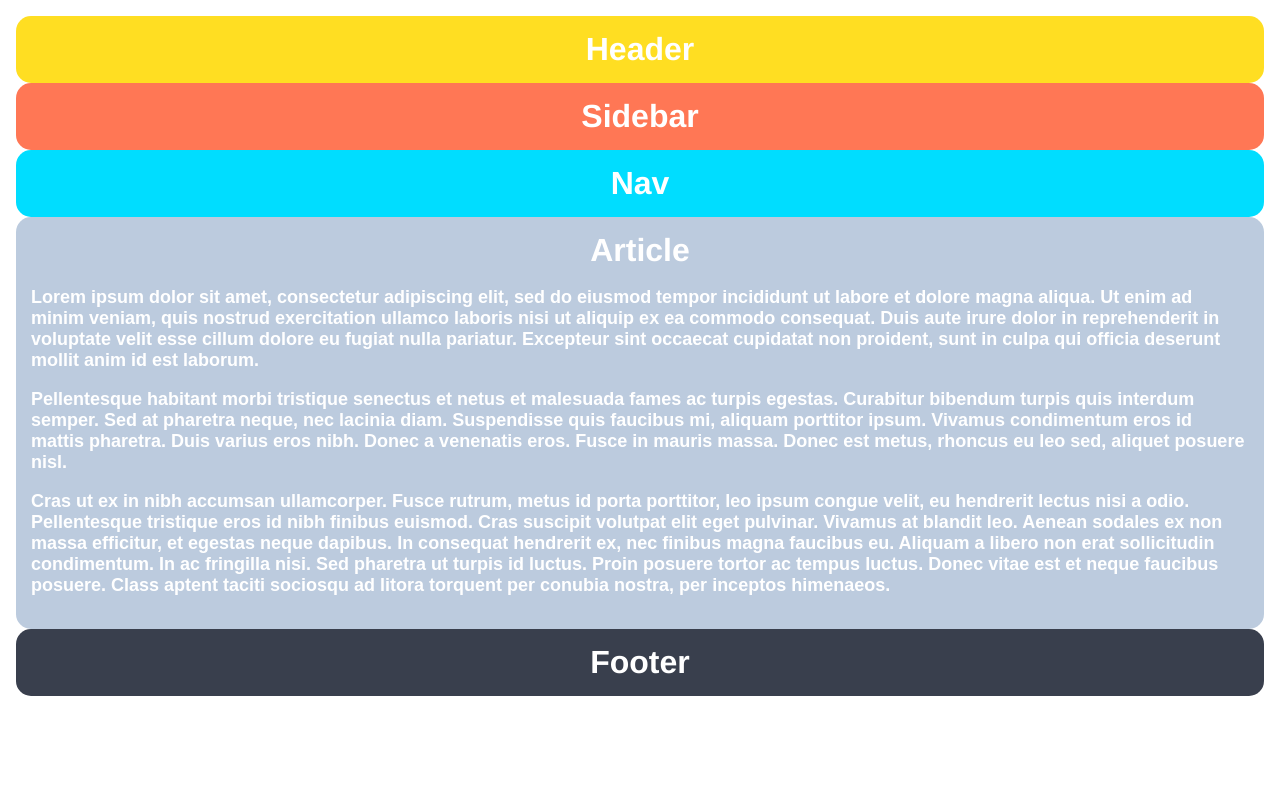
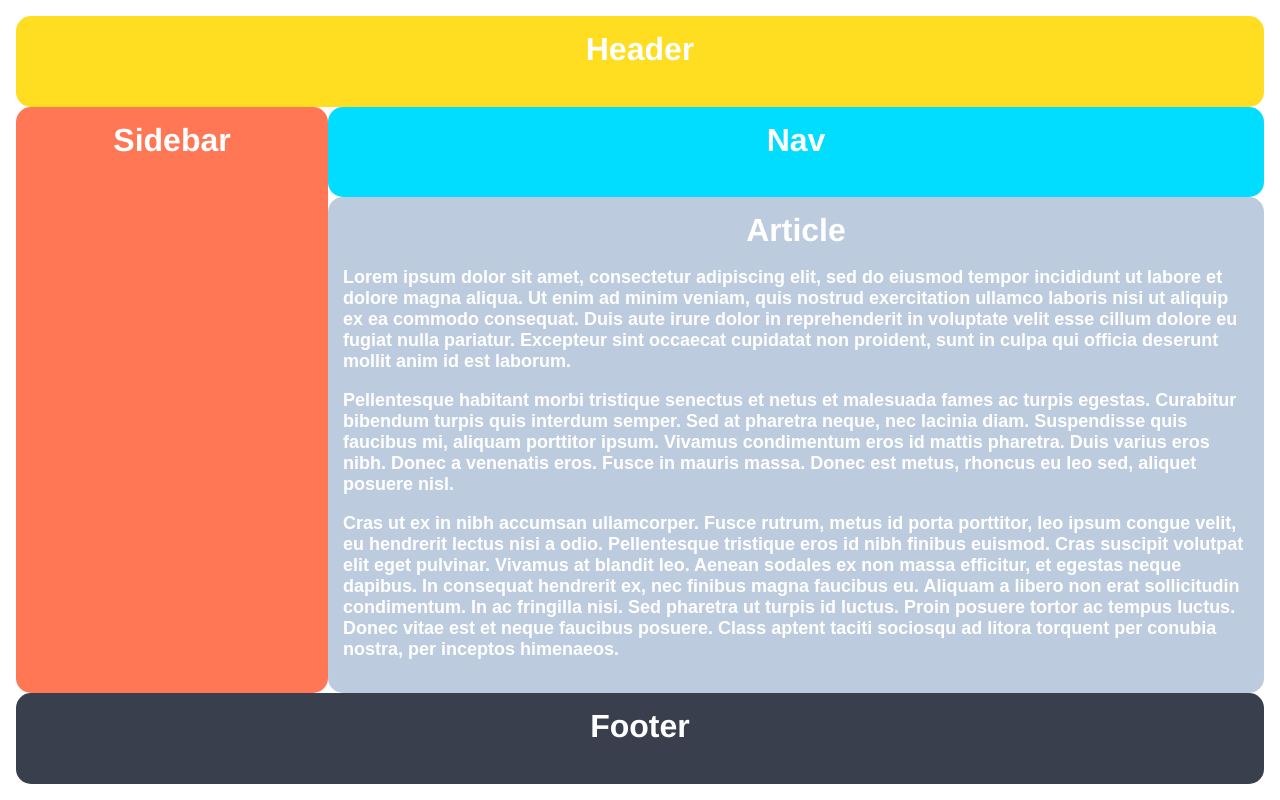
Before and after one commit to AbdulMoeez060/css-exercise, a plain HTML site: page grid/02-grid-layout-2/index.html in a window 1280 px wide. Drawn offline with Linux system fonts and the light colour scheme.

Commit message:
solve grid layout 2

```diff
--- a/grid/02-grid-layout-2/style.css
+++ b/grid/02-grid-layout-2/style.css
@@ -8,6 +8,9 @@ body, html {
   height: 100%;
   padding: 16px;
   box-sizing: border-box;
+  display: grid;
+  grid-template-columns: 1fr 3fr;
+  grid-template-rows: 1fr 1fr 5fr 1fr;
 }
 
 .container div {
```
